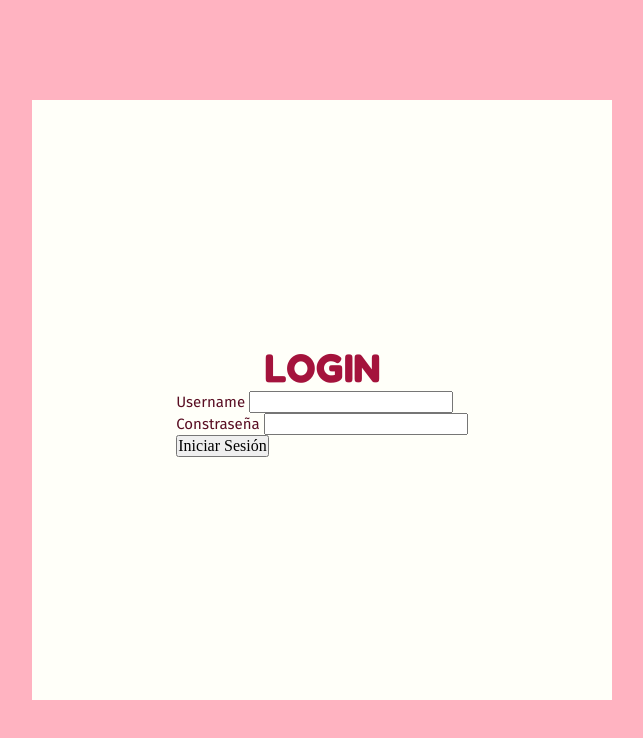
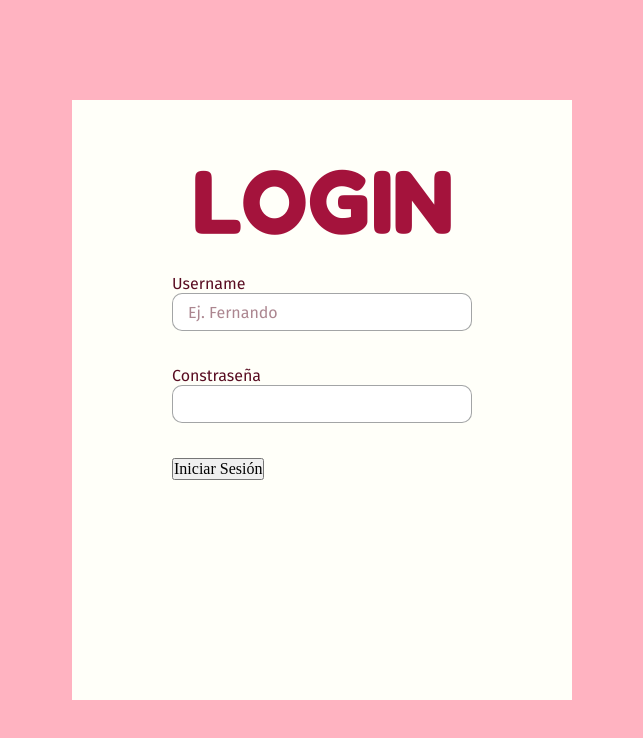
Before and after one commit to DevRunners/login-seguro, a website: page public/index.html in a window 1280 px wide. Shown: the whole page, without its empty margins (318-961 px from the left). Drawn offline with Linux system fonts and the light colour scheme.

Commit message:
Styles for inputs, and some rest of element at with partial styles

```diff
--- a/public/index.html
+++ b/public/index.html
@@ -12,11 +12,12 @@
 <body>
   <main>
     <div class="process-auth">
-      <h1>LOGIN</h1>
+      <h1 class="login-title">LOGIN</h1>
       <form id="loginForm">
+
         <div class="inputs-form">
           <label for="username">Username</label>
-          <input type="text" id="username" required>
+          <input type="text" id="username" required placeholder="Ej. Fernando">
         </div>
 
         <div class="inputs-form">
--- a/public/styles/style.css
+++ b/public/styles/style.css
@@ -2,7 +2,9 @@
 	--color-body: #FFB3C1;
 	--color-title-button: #A4133C;
 	--color-text: #590D22;
-	--color-input:  #590D2280;
+	--color-input: #494C4F80;
+	--color-border-input: #A4133C;
+	--color-input-text:  #590D2280;
 	--color-button-text: #F2F8FF;
 	--color-form-div: #FFFFF9;
 }
@@ -37,32 +39,72 @@ main{
 	margin: 0;
 }
 
+#userVerify, #result, #hide-div-hr{
+	display: none;
+}
+
+
 h1{
 	font-family: 'Fredoka', sans-serif;
-	font-size: 2.5em;
 	font-weight: 700;
 	color: var(--color-title-button);
-}
-
-#userVerify, #result, #hide-div-hr{
-	display: none;
 }
 
 label{
 	font-family: 'Fira Sans', sans-serif;
 	font-size: 15px;
 	color: var(--color-text);
+	margin: 0;
+}
+
+input{
+	width: 300px;
+	height: 38px;
+	margin-bottom: 35px;
+	padding: 15px;
+	border: 1px solid var(--color-input);
+	border-radius: 10px;
+}
+
+input:focus{
+	outline: none;
+	border: 3px solid var(--color-border-input);
+}
+
+input::placeholder{
+	color: var(--color-input-text);
+}
+
+input[type="text"], input[type="password"],
+input[type="email"], input[type="number"]{
+	font-family: "Fira Sans", sans-serif;
+	font-size: 16px;
+	color:var(--color-text)
 }
 
 .process-auth{
 	margin: 0 auto;
-	width: 580px;
+	width: 500px;
 	height: 75%;
 	display: flex;
 	flex-direction: column;
 	align-items: center;
-	justify-content: center;
 	background-color: var(--color-form-div);
+}
+
+.login-title{
+	font-size: 90px;
+	margin-top: 45px;
+	margin-bottom: 20px;
+}
+
+.inputs-form{
+	display: flex;
+	flex-direction: column;
+}
+
+.inputs-form label{
+	font-size: 16px;
 }
 
 .info-home{
```
Also changed, not shown: public/verification.html (+1 -1 lines).
